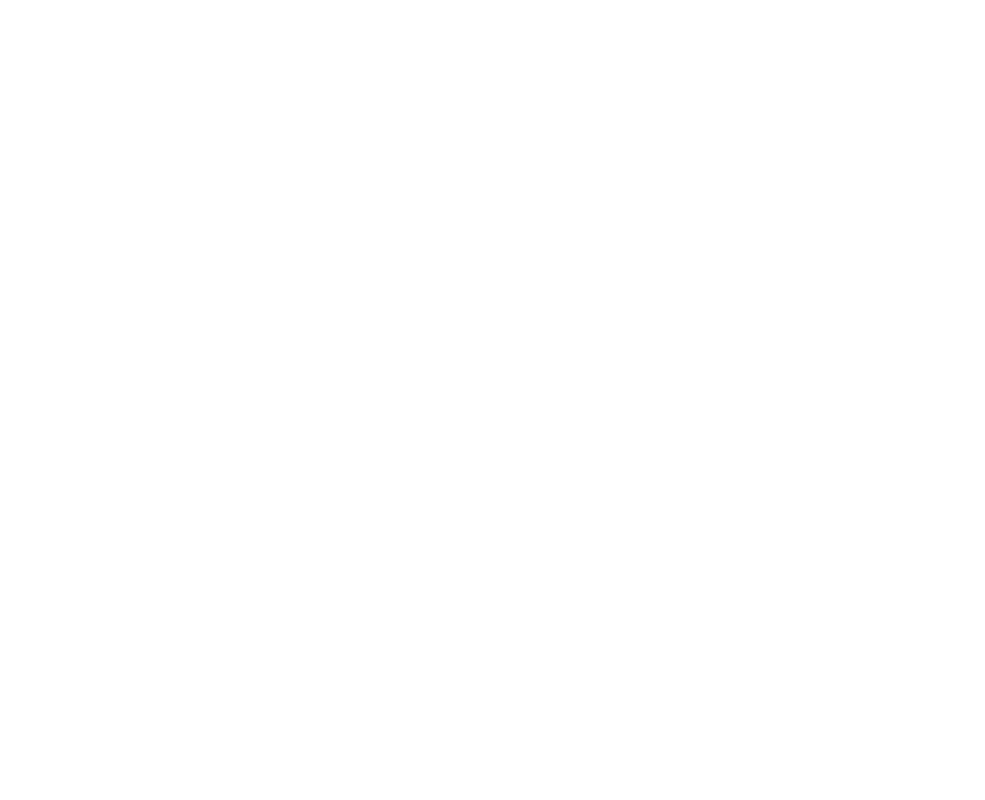
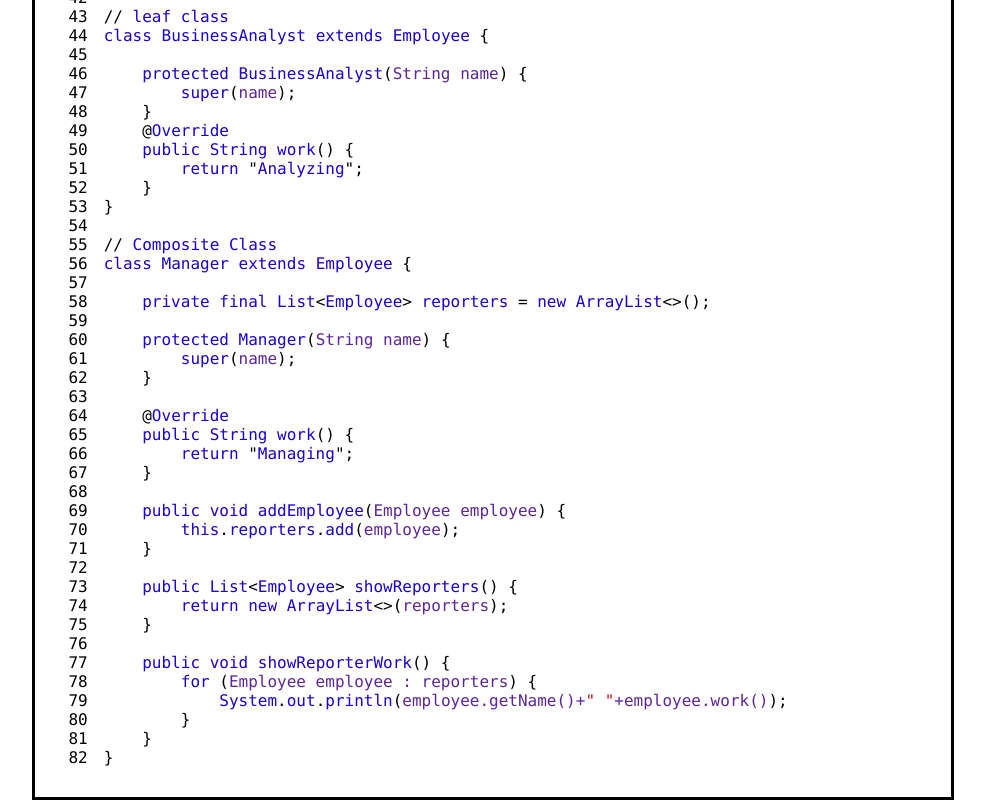
Before and after one commit to alikaanbaci/alikaanbaci.github.io, a React (Create React App) app: page /main/design-pattern/decorator in a window 1280 px wide. Shown: the part 912-1712 px from the top of the page, without its empty margins (226-1211 px from the left). Before the commit the page ends 800 px from the top, so only its background shows below. Built offline with nearby package versions, Linux system fonts and the light colour scheme.

Commit message:
CodeProvider update

```diff
--- a/src/code/CodeProvider.js
+++ b/src/code/CodeProvider.js
@@ -1,4 +1,5 @@
 import dfs from './dfs.code';
+import composite from './composite.code';
 
 export default class CodeProvider {
 
@@ -6,6 +7,8 @@
         switch (codeFileName){
             case "dfs":
                 return dfs;
+			case "composite":
+                return composite;
             default:
                 return null;
         }
```
